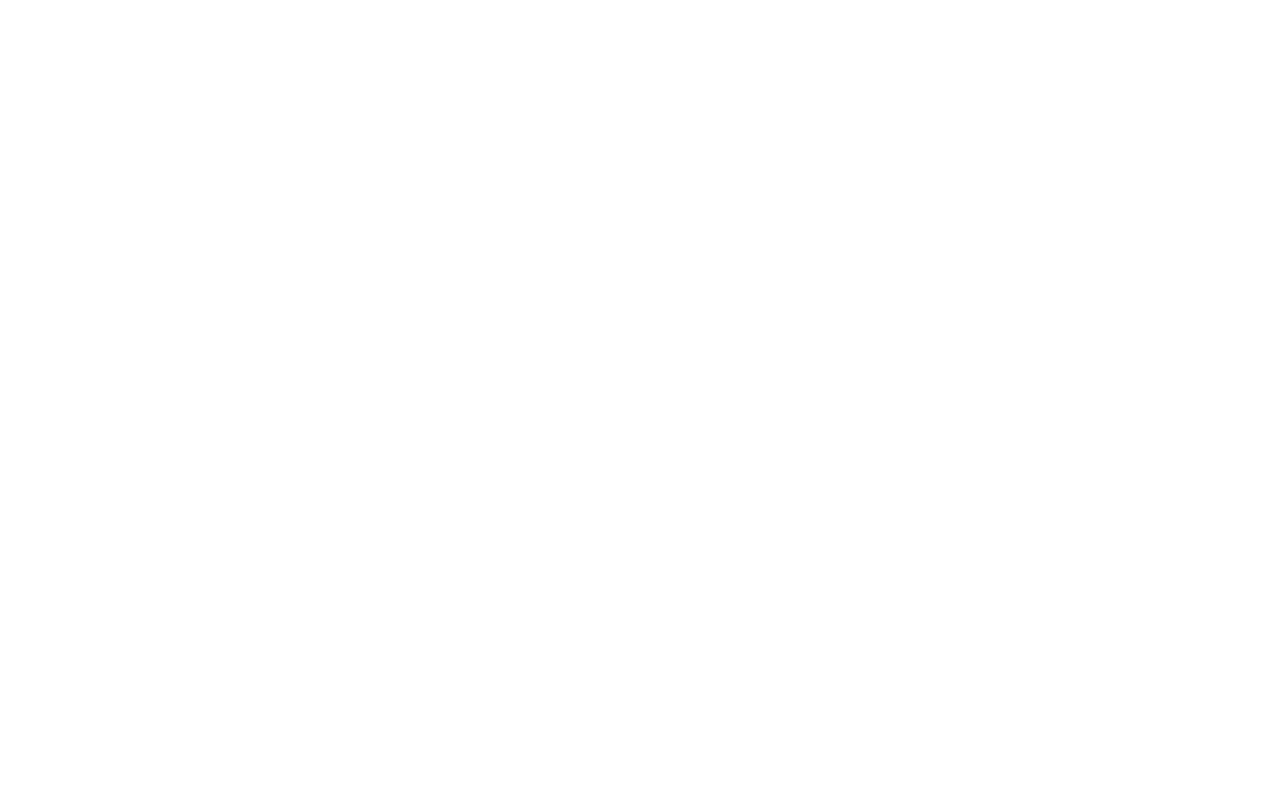
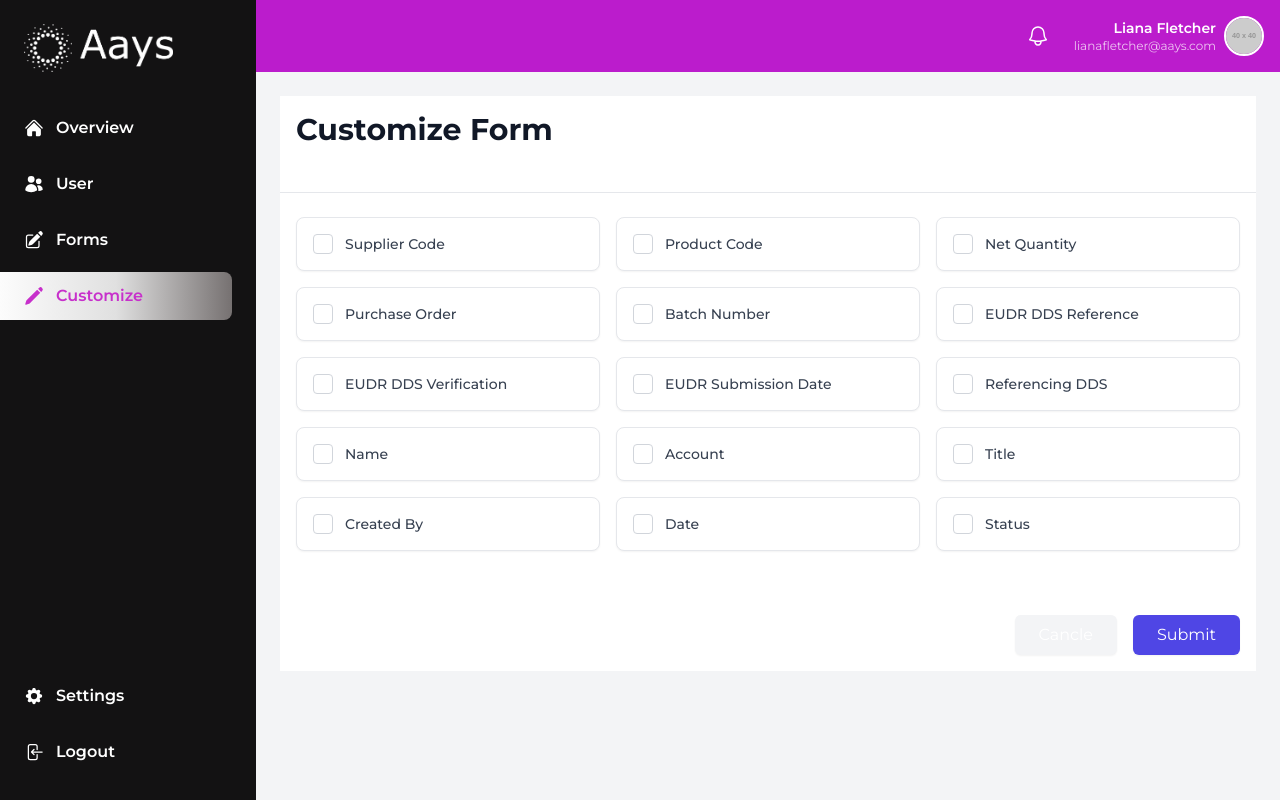
Before and after one commit to codeamanwal/aays, a React (Create React App) app: page /customize in a window 1280 px wide. Before the commit this address had no page. Built offline with nearby package versions, Linux system fonts and the light colour scheme.

Commit message:
"customize page" page added

```diff
--- a/src/App.js
+++ b/src/App.js
@@ -7,10 +7,12 @@
 import LoginPage from "./pages/LoginPage";
 import Overview from "./pages/Overview";
 import Settings from "./pages/Settings";
+import CustomizePage from "./pages/CustomizeFormPage";
 
 // Import ToastContainer and the CSS for react-toastify
 import { ToastContainer } from "react-toastify";
 import "react-toastify/dist/ReactToastify.css";
+
 
 function App() {
   return (
@@ -39,6 +41,8 @@
           <Route path="/user" element={<TablePage />} />
           <Route path="/form" element={<FormPage />} />
           <Route path="/settings" element={<Settings />} />
+          <Route path="/customize" element={<CustomizePage />} />
+
         </Route>
       </Routes>
     </Router>
--- a/src/components/Sidebar.js
+++ b/src/components/Sidebar.js
@@ -5,6 +5,7 @@
   PencilSquareIcon,
   Cog8ToothIcon,
   ArrowLeftOnRectangleIcon,
+  PencilIcon
 } from "@heroicons/react/24/solid";
 import { NavLink, useNavigate } from "react-router-dom";
 
@@ -69,6 +70,19 @@
             <PencilSquareIcon className="h-5 w-5" />
             <span className="text-md font-semibold">Forms</span>
           </NavLink>
+          <NavLink
+            to="/customize"
+            className={({ isActive }) =>
+              `flex items-center space-x-3 p-3 rounded-l-none rounded-lg transition pl-6 ${
+                isActive
+                  ? "bg-gradient-to-r from-[#FCFCFC] via-[#E0E0E0] to-[#767171] text-[#C730CB]"
+                  : "text-white hover:bg-[#bb1ccc]"
+              }`
+            }
+          >
+            <PencilIcon className="h-5 w-5" />
+            <span className="text-md font-semibold">Customize</span>
+          </NavLink>
         </nav>
       </div>
 
--- /dev/null
+++ b/src/pages/CustomizeFormPage.js
@@ -0,0 +1,95 @@
+import React, { useState } from "react";
+
+const CustomizePage = () => {
+  const [items, setItems] = useState([
+    { id: '1', label: 'Supplier Code', checked: false },
+    { id: '2', label: 'Product Code', checked: false },
+    { id: '3', label: 'Net Quantity', checked: false },
+    { id: '4', label: 'Purchase Order', checked: false },
+    { id: '5', label: 'Batch Number', checked: false },
+    { id: '6', label: 'EUDR DDS Reference', checked: false },
+    { id: '7', label: 'EUDR DDS Verification', checked: false },
+    { id: '8', label: 'EUDR Submission Date', checked: false },
+    { id: '9', label: 'Referencing DDS', checked: false },
+    { id: '10', label: 'Name', checked: false },
+    { id: '11', label: 'Account', checked: false },
+    { id: '12', label: 'Title', checked: false },
+    { id: '13', label: 'Created By', checked: false },
+    { id: '14', label: 'Date', checked: false },
+    { id: '15', label: 'Status', checked: false },
+  ])
+
+  const handleToggle = (id) => {
+    setItems(items.map(item =>
+      item.id === id ? { ...item, checked: !item.checked } : item
+    ))
+  }
+
+  const handleSubmit = () => {
+    const checkedItems = items.filter(item => item.checked)
+    console.log('Checked items:', checkedItems)
+    // logic for backend
+  }
+  const handleCancle= ()=>{
+    setItems(() => {
+        return items.map(item => ({ ...item, checked: false })) ;
+    })
+  }
+
+  return (
+    <div className="min-h-screen bg-gray-100 p-4 md:p-6">
+      <div className="mx-auto max-w-7xl bg-white">
+        <div className="mb-6 rounded-lg p-4 text-white">
+          <div className="flex items-center justify-between">
+            <div>
+              <h1 className="text-3xl font-bold text-gray-900">Customize Form</h1>
+              <div className="mt-1 text-sm">
+              </div>
+            </div>
+          </div>
+        </div>
+<hr></hr>
+        <div className="grid gap-4 md:grid-cols-2 lg:grid-cols-3 bg-white p-4 mt-2">
+          {items.map((item) => (
+            <div
+              key={item.id}
+              className={`rounded-lg border bg-white p-4 shadow-sm transition-all ${
+                item.checked ? 'border-purple-500 ring-2 ring-purple-500' : 'border-gray-200'
+              }`}
+            >
+              <label className="flex cursor-pointer items-center space-x-3">
+                <input
+                  type="checkbox"
+                  checked={item.checked}
+                  onChange={() => handleToggle(item.id)}
+                  className="h-5 w-5 rounded border-gray-300 text-purple-600 focus:ring-purple-500"
+                />
+                <div className="flex-1">
+                  <p className="text-sm font-medium text-gray-700">{item.label}</p>
+                </div>
+              </label>
+            </div>
+          ))}
+        </div>
+
+        <div className="mt-8 flex flex-wrap justify-end gap-4 mb-5 p-4">
+              <button
+            onClick={handleCancle}
+            className="rounded-md bg-gray-100 px-6 py-2 text-black shadow-sm transition-all text-white shadow-md hover:bg-gray-200 focus:outline-none focus:ring-2 focus:ring-purple-500 focus:ring-offset-2"
+          >
+            Cancle
+          </button>
+          <button
+            onClick={handleSubmit}
+            className="rounded-md bg-indigo-600 px-6 py-2 text-white shadow-sm transition-all text-white shadow-md hover:bg-indigo-700 focus:outline-none focus:ring-2 focus:ring-purple-500 focus:ring-offset-2"
+          >
+            Submit
+          </button>
+
+        </div>
+      </div>
+    </div>
+  )
+}
+
+export default CustomizePage;
```
